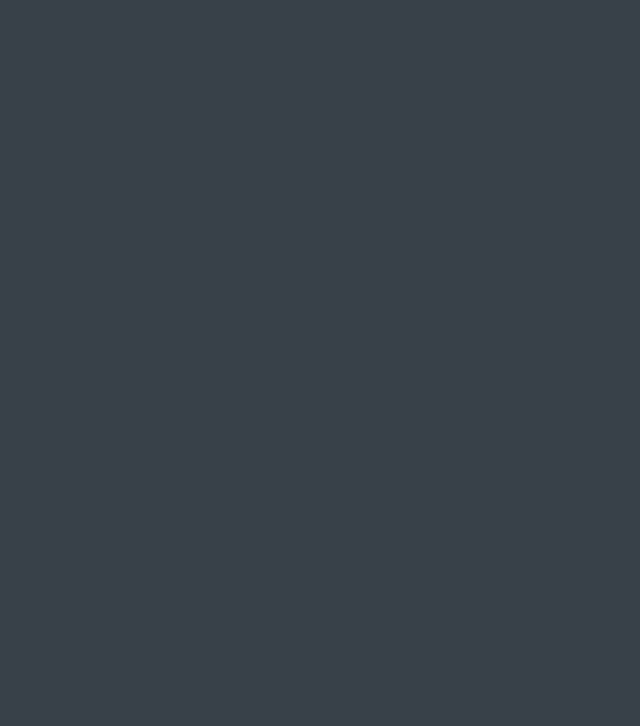
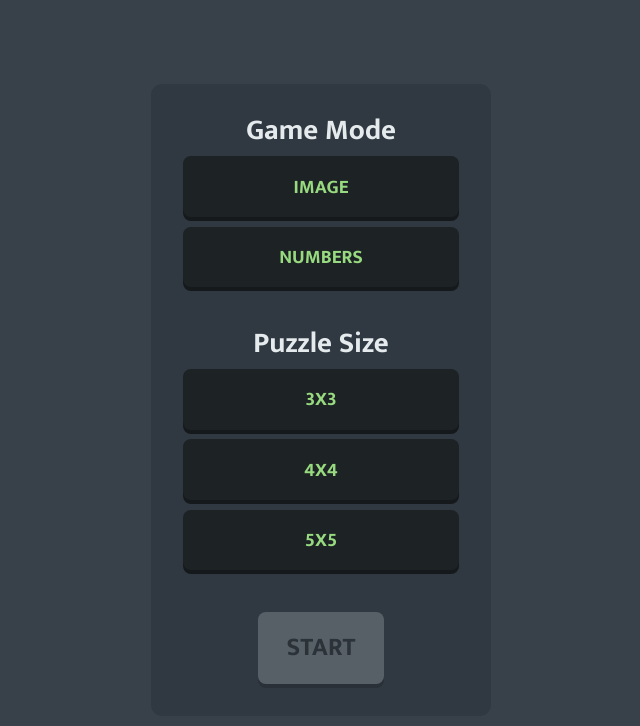
Before and after one commit to nicoPuegher/puzzle-game, a website with bundled scripts: page index.html in a window 1280 px wide. Both pictures are taken after a click on the button "SELECT". Shown: the whole page, without its empty margins (319-959 px from the left). Built offline with nearby package versions, Linux system fonts and the light colour scheme.

Commit message:
add game settings

```diff
--- a/css/style.css
+++ b/css/style.css
@@ -108,6 +108,13 @@ form {
   -webkit-tap-highlight-color: transparent;
 }
 
+.form__submit:disabled {
+  opacity: 0.25;
+  cursor: unset;
+  color: var(--dark);
+  background-color: var(--gray);
+}
+
 .game {
   display: none;
 }
--- a/javascript/events/playEvents.js
+++ b/javascript/events/playEvents.js
@@ -1,3 +1,5 @@
+import settings from '../settings/settings.js';
+
 const playBtns = document.querySelectorAll('.play');
 
 const playEvents = () => {
@@ -5,7 +7,7 @@ const playEvents = () => {
     button.addEventListener('click', () => {
       const hideSection = document.querySelector(`.${button.name}`);
       hideSection.style.display = 'none';
-      // run settings here
+      settings();
     });
   });
 };
--- /dev/null
+++ b/javascript/settings/settings.js
@@ -0,0 +1,30 @@
+const form = document.querySelector('form');
+const inputs = document.querySelectorAll('.mode__check, .size__check');
+const startBtn = document.querySelector('.form__submit');
+const selectors = document.querySelectorAll('.mode__selector, .size__selector');
+
+const settings = () => {
+  form.style.display = 'unset';
+
+  inputs.forEach((element) => {
+    const input = element;
+    input.style.display = 'none';
+  });
+
+  startBtn.disabled = true;
+
+  selectors.forEach((selector) => {
+    selector.addEventListener('click', (event) => {
+      event.preventDefault();
+      // identify selector here
+    });
+  });
+
+  form.addEventListener('submit', (event) => {
+    event.preventDefault();
+    form.style.display = 'none';
+    // create puzzle here
+  });
+};
+
+export default settings;
```
